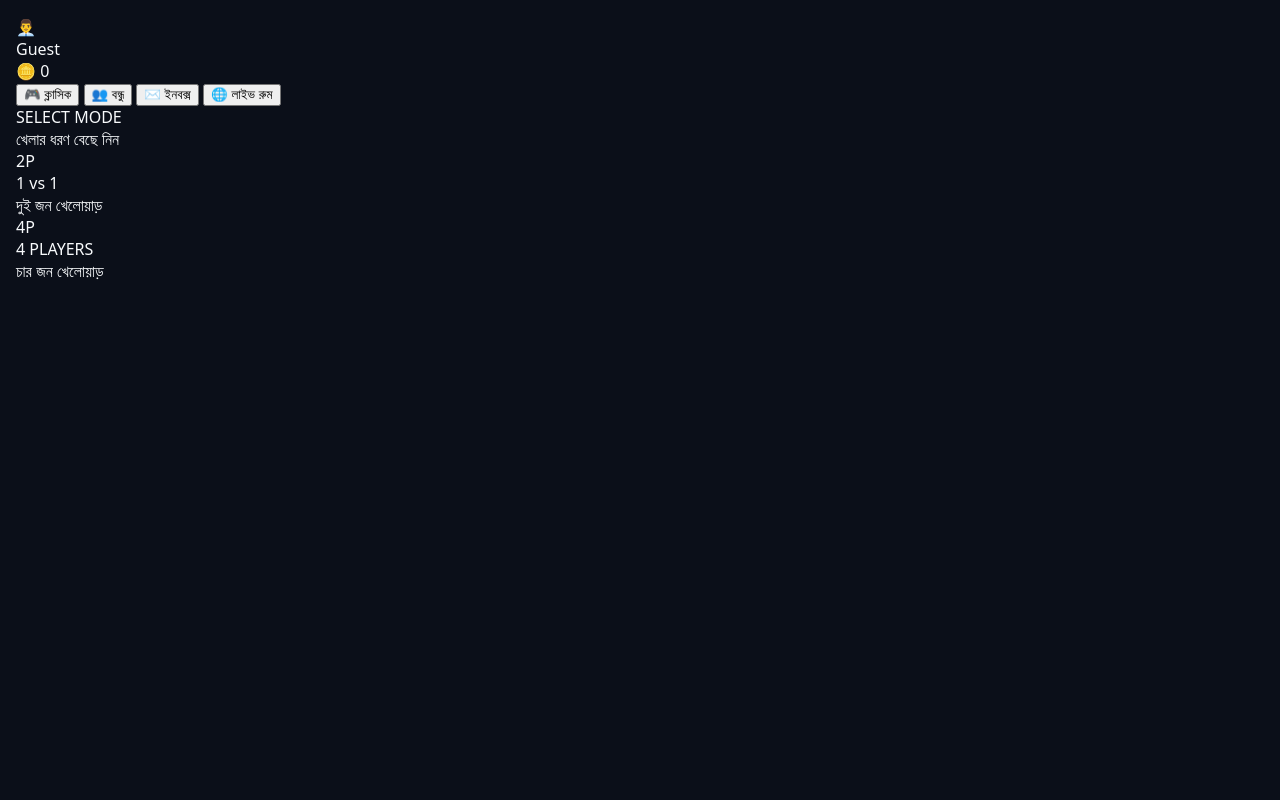
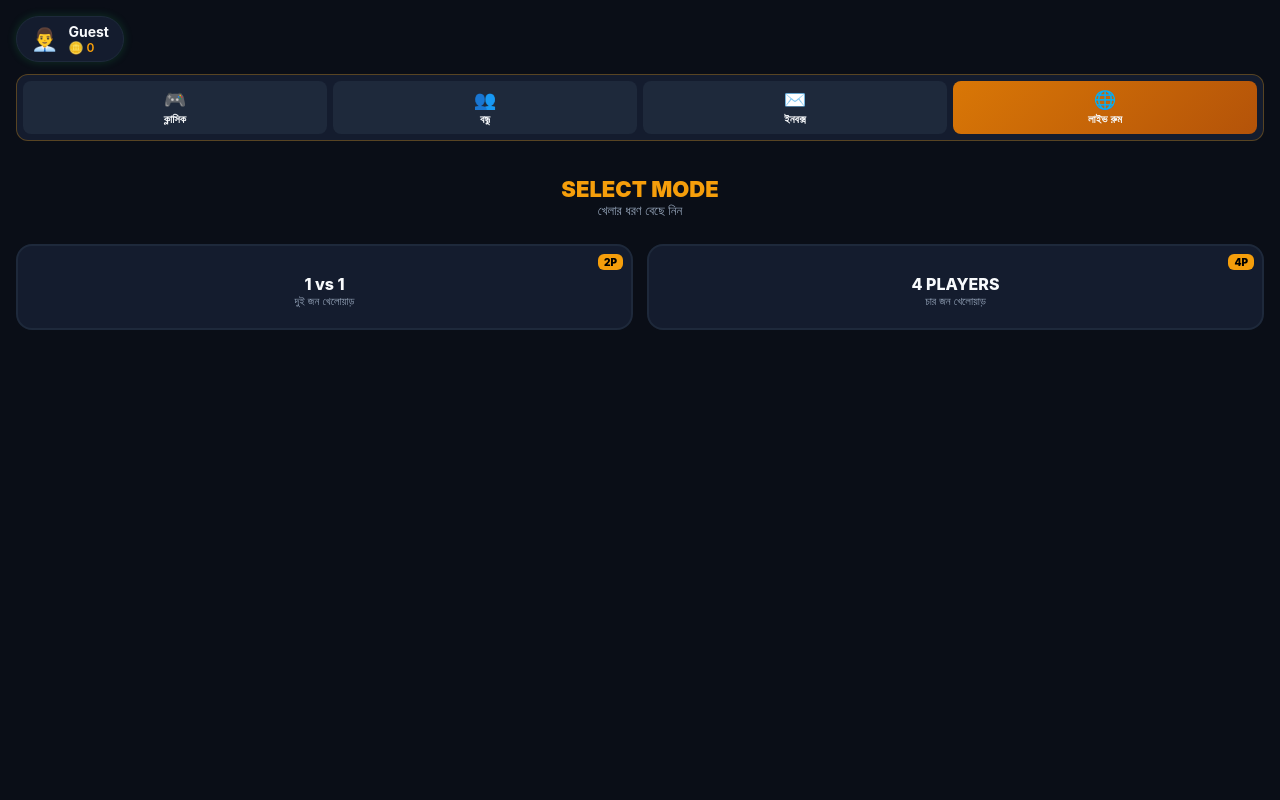
Before and after one commit to nishankazi514-cell/Bdxbet, a Flask app: page /ludo in a window 1280 px wide. Run offline with Flask 3, Linux system fonts and the light colour scheme; the visitor is signed in with stand-in values (Sample User, id 1).

Commit message:
Update ludo.css

```diff
--- a/static/ludo.css
+++ b/static/ludo.css
@@ -1,87 +1,296 @@
 :root {
-  --bg-dark: #0f172a;
-  --card-bg: #1e293b;
+  --bg-dark: #0a0e17;
+  --card-bg: #141c2e;
   --gold: #f59e0b;
+  --gold-glow: rgba(245, 158, 11, 0.4);
+  --blue: #2563eb;
+  --red: #dc2626;
+  --green: #16a34a;
+  --yellow: #ca8a04;
   --text-light: #f8fafc;
+  --text-muted: #94a3b8;
+}
+
+*, *::before, *::after {
+  box-sizing: border-box;
+  margin: 0;
+  padding: 0;
 }
 
 body {
-  margin: 0;
-  padding: 0;
   background-color: var(--bg-dark);
   color: var(--text-light);
-  font-family: system-ui, -apple-system, sans-serif;
+  font-family: -apple-system, BlinkMacSystemFont, "Segoe UI", Roboto, sans-serif;
   user-select: none;
+  -webkit-user-select: none;
   overflow: hidden;
+  height: 100vh;
+  width: 100vw;
 }
 
-/* পপআপ ও ওভারলে ডিফল্টভাবে লুকিয়ে রাখার নিয়ম */
 .hidden {
   display: none !important;
 }
 
-.mini-overlay, .profile-overlay {
-  display: none; /* ডিফল্টভাবে পপআপ বন্ধ থাকবে */
-  position: fixed;
-  inset: 0;
-  background: rgba(0, 0, 0, 0.7);
-  justify-content: center;
-  align-items: center;
-  z-index: 500;
-}
-
+/* ================= SPLASH SCREEN ================= */
 .splash-screen {
   position: fixed;
   inset: 0;
-  background: radial-gradient(circle, #1e1b4b 0%, #090514 100%);
+  background: radial-gradient(circle at center, #1e1b4b 0%, #030712 100%);
   display: flex;
   flex-direction: column;
   justify-content: center;
   align-items: center;
-  z-index: 1000;
+  z-index: 2000;
 }
 
 .splash-title {
-  font-size: 28px;
+  font-size: 32px;
   font-weight: 900;
   color: var(--gold);
-  text-shadow: 0 0 10px rgba(245, 158, 11, 0.5);
+  text-shadow: 0 0 15px var(--gold-glow);
+  letter-spacing: 1px;
+  margin-top: 15px;
 }
 
+.splash-subtitle {
+  font-size: 14px;
+  color: var(--text-muted);
+  letter-spacing: 2px;
+  margin-top: 4px;
+}
+
+.created-by {
+  font-size: 12px;
+  color: #64748b;
+  margin-top: 10px;
+}
+
+/* ================= MODE SCREEN ================= */
 .mode-screen {
   position: fixed;
   inset: 0;
-  background: #0b0f19;
+  background: var(--bg-dark);
   padding: 16px;
   display: flex;
   flex-direction: column;
   z-index: 100;
+  overflow-y: auto;
 }
 
+.mode-top-area {
+  display: flex;
+  flex-direction: column;
+  gap: 12px;
+  margin-bottom: 20px;
+}
+
+.mode-profile-pill {
+  display: flex;
+  align-items: center;
+  gap: 10px;
+  background: var(--card-bg);
+  border: 1px solid #1e293b;
+  border-radius: 50px;
+  padding: 6px 14px;
+  width: fit-content;
+  box-shadow: 0 0 10px rgba(34, 197, 94, 0.2);
+}
+
+.mpp-avatar {
+  font-size: 22px;
+}
+
+.mpp-name {
+  font-weight: 700;
+  font-size: 14px;
+}
+
+.mpp-coins {
+  font-size: 12px;
+  color: var(--gold);
+  font-weight: 600;
+}
+
+.mode-nav-bar {
+  display: flex;
+  justify-content: space-between;
+  gap: 6px;
+  background: var(--card-bg);
+  padding: 6px;
+  border-radius: 12px;
+  border: 1px solid rgba(245, 158, 11, 0.3);
+}
+
+.mnb-item {
+  flex: 1;
+  display: flex;
+  flex-direction: column;
+  align-items: center;
+  gap: 2px;
+  background: #1e293b;
+  border: none;
+  color: var(--text-light);
+  padding: 8px 4px;
+  border-radius: 8px;
+  cursor: pointer;
+}
+
+.mnb-item-primary {
+  background: linear-gradient(135deg, #d97706, #b45309);
+}
+
+.mnb-icon { font-size: 18px; }
+.mnb-label { font-size: 11px; font-weight: 700; }
+
+.mode-header {
+  text-align: center;
+  margin: 15px 0;
+}
+
+.mode-title {
+  font-size: 22px;
+  font-weight: 900;
+  color: var(--gold);
+}
+
+.mode-subtitle {
+  font-size: 13px;
+  color: var(--text-muted);
+}
+
+.mode-options {
+  display: grid;
+  grid-template-columns: 1fr 1fr;
+  gap: 14px;
+  margin-top: 10px;
+}
+
+.mode-card {
+  background: var(--card-bg);
+  border: 2px solid #1e293b;
+  border-radius: 16px;
+  padding: 20px 10px;
+  text-align: center;
+  position: relative;
+  cursor: pointer;
+}
+
+.mode-badge {
+  position: absolute;
+  top: 8px;
+  right: 8px;
+  background: var(--gold);
+  color: #000;
+  font-size: 10px;
+  font-weight: 900;
+  padding: 2px 6px;
+  border-radius: 6px;
+}
+
+.mode-label {
+  font-weight: 800;
+  font-size: 16px;
+  margin-top: 8px;
+}
+
+.mode-desc {
+  font-size: 11px;
+  color: var(--text-muted);
+}
+
+/* ================= OVERLAYS & MODALS ================= */
+.mini-overlay, .profile-overlay {
+  display: none;
+  position: fixed;
+  inset: 0;
+  background: rgba(0, 0, 0, 0.8);
+  backdrop-filter: blur(4px);
+  justify-content: center;
+  align-items: center;
+  z-index: 1000;
+  padding: 16px;
+}
+
+.mini-card, .profile-panel {
+  background: var(--card-bg);
+  border: 1px solid #334155;
+  border-radius: 18px;
+  padding: 20px;
+  width: 100%;
+  max-width: 380px;
+  box-shadow: 0 20px 25px -5px rgba(0, 0, 0, 0.5);
+}
+
+.mini-title {
+  font-size: 18px;
+  font-weight: 800;
+  color: var(--gold);
+  margin-bottom: 10px;
+  text-align: center;
+}
+
+.mini-actions {
+  display: flex;
+  gap: 10px;
+  margin-top: 16px;
+}
+
+.mini-btn {
+  flex: 1;
+  padding: 10px;
+  border: none;
+  border-radius: 10px;
+  font-weight: 700;
+  background: var(--gold);
+  color: #000;
+  cursor: pointer;
+}
+
+.mini-btn.ghost {
+  background: #334155;
+  color: var(--text-light);
+}
+
+.mini-btn.danger {
+  background: var(--red);
+  color: #fff;
+}
+
+/* ================= TOP BAR & BOARD ================= */
 .top-bar {
   display: flex;
   justify-content: space-between;
   align-items: center;
-  padding: 10px 16px;
-  background: #181f2a;
-  border-bottom: 1px solid #2d3748;
+  padding: 12px 16px;
+  background: var(--card-bg);
+  border-bottom: 1px solid #1e293b;
+}
+
+.tb-btn {
+  background: #334155;
+  border: none;
+  color: #fff;
+  padding: 6px 12px;
+  border-radius: 8px;
+  font-weight: 700;
+  font-size: 12px;
+  cursor: pointer;
+}
+
+.tb-title {
+  font-weight: 900;
+  color: var(--gold);
 }
 
 .board-container {
-  width: 90vw;
-  height: 90vw;
-  max-width: 450px;
-  max-height: 450px;
+  width: 92vw;
+  height: 92vw;
+  max-width: 420px;
+  max-height: 420px;
   margin: 20px auto;
-  background: #2d3748;
+  background: #1e293b;
+  border: 4px solid #334155;
+  border-radius: 16px;
   position: relative;
-  border-radius: 12px;
 }
-
-.mini-card, .profile-panel {
-  background: #1e293b;
-  padding: 20px;
-  border-radius: 12px;
-  width: 85%;
-  max-width: 380px;
-}
```
